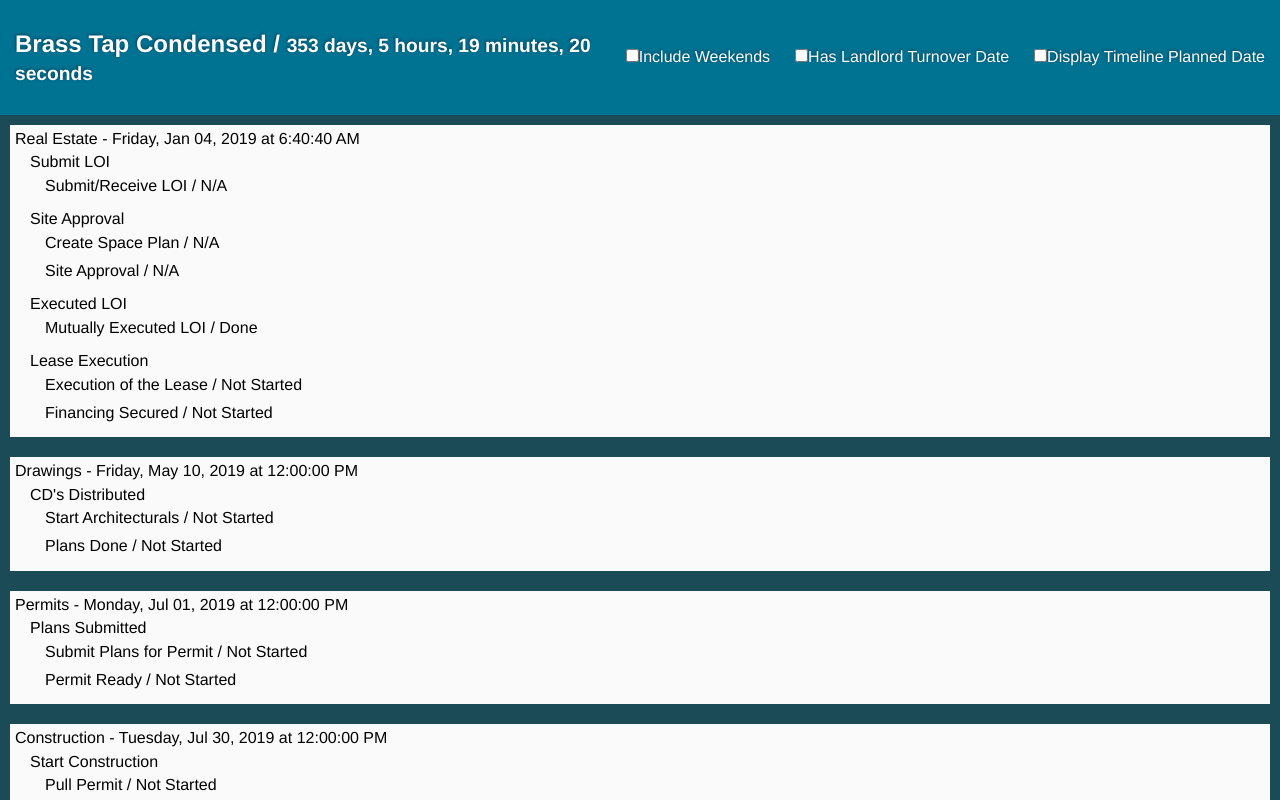
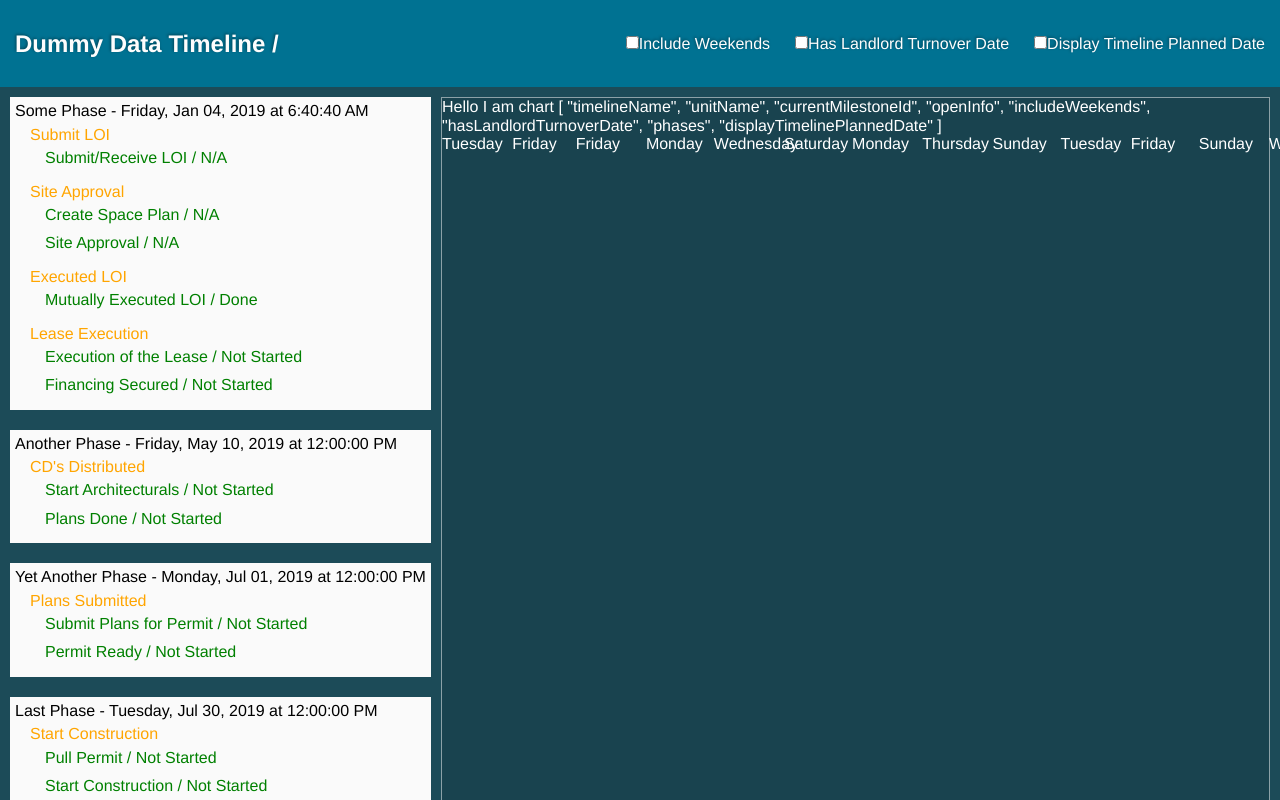
Before and after one commit to thegoodideaco/synuma-gantt, a Vue app in the folder gantt/standalone/vue-gantt-playground/: page /#/ in a window 1280 px wide. Built offline with nearby package versions, Linux system fonts and the light colour scheme.

Commit message:
added d3 date and time logic

```diff
--- a/gantt/standalone/vue-gantt-playground/jsconfig.json
+++ b/gantt/standalone/vue-gantt-playground/jsconfig.json
@@ -13,6 +13,7 @@
     "sourceMap": false,
     "noImplicitAny": false,
     "noImplicitThis": false,
+    "checkJs": false,
     "baseUrl": ".",
     "paths": {
       "*": ["/*"],
@@ -25,7 +26,7 @@
     "src/**/*.ts",
     "src/**/*.js",
     "src/**/*.tsx",
-    "src/**/*.vue",
+    // "src/**/*.vue",
     "tests/**/*.ts",
     "tests/**/*.tsx"
   ],
--- a/gantt/standalone/vue-gantt-playground/public/data.json
+++ b/gantt/standalone/vue-gantt-playground/public/data.json
@@ -1,6 +1,6 @@
 {
    "data":{
-      "timelineName":"Brass Tap Condensed",
+      "timelineName":"Dummy Data Timeline",
       "unitName":"Olmer, KY",
       "currentMilestoneId":2044,
       "openInfo":{
@@ -13,7 +13,7 @@
          {
             "id":799,
             "order":1,
-            "name":"Real Estate",
+            "name":"Some Phase",
             "startDate":"2019-01-04T06:40:40+00:00",
             "isCurrent":true,
             "milestones":[
@@ -33,8 +33,8 @@
                         "name":"Submit/Receive LOI",
                         "status":5,
                         "statusName":"N/A",
-                        "assignedToFirstName":"Mark",
-                        "assignedToLastName":"Bradford",
+                        "assignedToFirstName":"Ed",
+                        "assignedToLastName":"Zachary",
                         "parentTasks":[
 
                         ],
@@ -82,8 +82,8 @@
                         "name":"Create Space Plan",
                         "status":5,
                         "statusName":"N/A",
-                        "assignedToFirstName":"Mark",
-                        "assignedToLastName":"Bradford",
+                        "assignedToFirstName":"Ed",
+                        "assignedToLastName":"Zachary",
                         "parentTasks":[
 
                         ],
@@ -113,8 +113,8 @@
                         "name":"Site Approval",
                         "status":5,
                         "statusName":"N/A",
-                        "assignedToFirstName":"Mark",
-                        "assignedToLastName":"Bradford",
+                        "assignedToFirstName":"Ed",
+                        "assignedToLastName":"Zachary",
                         "parentTasks":[
 
                         ],
@@ -162,8 +162,8 @@
                         "name":"Mutually Executed LOI",
                         "status":4,
                         "statusName":"Done",
-                        "assignedToFirstName":"Mark",
-                        "assignedToLastName":"Bradford",
+                        "assignedToFirstName":"Ed",
+                        "assignedToLastName":"Zachary",
                         "parentTasks":[
 
                         ],
@@ -211,8 +211,8 @@
                         "name":"Execution of the Lease",
                         "status":1,
                         "statusName":"Not Started",
-                        "assignedToFirstName":"Mark",
-                        "assignedToLastName":"Bradford",
+                        "assignedToFirstName":"Ed",
+                        "assignedToLastName":"Zachary",
                         "parentTasks":[
                            {
                               "order":0,
@@ -250,8 +250,8 @@
                         "name":"Financing Secured",
                         "status":1,
                         "statusName":"Not Started",
-                        "assignedToFirstName":"Mark",
-                        "assignedToLastName":"Bradford",
+                        "assignedToFirstName":"Ed",
+                        "assignedToLastName":"Zachary",
                         "parentTasks":[
                            {
                               "order":0,
@@ -297,7 +297,7 @@
          {
             "id":800,
             "order":2,
-            "name":"Drawings",
+            "name":"Another Phase",
             "startDate":"2019-05-10T12:00:00+00:00",
             "isCurrent":false,
             "milestones":[
@@ -317,8 +317,8 @@
                         "name":"Start Architecturals",
                         "status":1,
                         "statusName":"Not Started",
-                        "assignedToFirstName":"Mark",
-                        "assignedToLastName":"Bradford",
+                        "assignedToFirstName":"Ed",
+                        "assignedToLastName":"Zachary",
                         "parentTasks":[
                            {
                               "order":0,
@@ -356,8 +356,8 @@
                         "name":"Plans Done",
                         "status":1,
                         "statusName":"Not Started",
-                        "assignedToFirstName":"Mark",
-                        "assignedToLastName":"Bradford",
+                        "assignedToFirstName":"Ed",
+                        "assignedToLastName":"Zachary",
                         "parentTasks":[
                            {
                               "order":0,
@@ -403,7 +403,7 @@
          {
             "id":801,
             "order":3,
-            "name":"Permits",
+            "name":"Yet Another Phase",
             "startDate":"2019-07-01T12:00:00+00:00",
             "isCurrent":false,
             "milestones":[
@@ -423,8 +423,8 @@
                         "name":"Submit Plans for Permit",
                         "status":1,
                         "statusName":"Not Started",
-                        "assignedToFirstName":"Mark",
-                        "assignedToLastName":"Bradford",
+                        "assignedToFirstName":"Ed",
+                        "assignedToLastName":"Zachary",
                         "parentTasks":[
                            {
                               "order":0,
@@ -462,8 +462,8 @@
                         "name":"Permit Ready",
                         "status":1,
                         "statusName":"Not Started",
-                        "assignedToFirstName":"Mark",
-                        "assignedToLastName":"Bradford",
+                        "assignedToFirstName":"Ed",
+                        "assignedToLastName":"Zachary",
                         "parentTasks":[
                            {
                               "order":0,
@@ -509,7 +509,7 @@
          {
             "id":802,
             "order":4,
-            "name":"Construction",
+            "name":"Last Phase",
             "startDate":"2019-07-30T12:00:00+00:00",
             "isCurrent":false,
             "milestones":[
@@ -529,8 +529,8 @@
                         "name":"Pull Permit",
                         "status":1,
                         "statusName":"Not Started",
-                        "assignedToFirstName":"Mark",
-                        "assignedToLastName":"Bradford",
+                        "assignedToFirstName":"Ed",
+                        "assignedToLastName":"Zachary",
                         "parentTasks":[
                            {
                               "order":0,
@@ -568,8 +568,8 @@
                         "name":"Start Construction",
                         "status":1,
                         "statusName":"Not Started",
-                        "assignedToFirstName":"Mark",
-                        "assignedToLastName":"Bradford",
+                        "assignedToFirstName":"Ed",
+                        "assignedToLastName":"Zachary",
                         "parentTasks":[
                            {
                               "order":0,
@@ -625,8 +625,8 @@
                         "name":"Construction Complete",
                         "status":1,
                         "statusName":"Not Started",
-                        "assignedToFirstName":"Mark",
-                        "assignedToLastName":"Bradford",
+                        "assignedToFirstName":"Ed",
+                        "assignedToLastName":"Ed",
                         "parentTasks":[
                            {
                               "order":0,
@@ -672,7 +672,7 @@
          {
             "id":803,
             "order":5,
-            "name":"Open",
+            "name":"Just Kidding!",
             "startDate":"2019-12-13T12:00:00+00:00",
             "isCurrent":false,
             "milestones":[
@@ -692,8 +692,8 @@
                         "name":"Opening Day",
                         "status":1,
                         "statusName":"Not Started",
-                        "assignedToFirstName":"Mark",
-                        "assignedToLastName":"Bradford",
+                        "assignedToFirstName":"Ed",
+                        "assignedToLastName":"Zachary",
                         "parentTasks":[
                            {
                               "order":0,
--- /dev/null
+++ b/gantt/standalone/vue-gantt-playground/src/components/gantt/GanttChart.vue
@@ -0,0 +1,225 @@
+<template>
+  <div class="gantt">
+    Hello I am chart {{ value.data | asKeys }}
+
+    <div class="ticks">
+      <div v-for="(item, index) in timeTicks"
+           :key="index"
+           :style="{left: `${item.x}px`}">
+        {{ item.value | formatDate }}
+      </div>
+    </div>
+  </div>
+</template>
+
+<script>
+import * as d3 from 'd3'
+export default {
+  filters: {
+    /**
+     * @type {{} => string[]}
+     */
+    asKeys(val) {
+      return Object.keys(val)
+    },
+    formatDate(dateStr) {
+      const f = d3.timeFormat('%A')(new Date(dateStr))
+      return f
+    }
+  },
+
+  /**
+   * @type {{value: d3.HierarchyNode<GanttDataObject> }}
+   */
+  props: {
+    value: {
+      type: Object,
+      /** @returns {d3.HierarchyNode<GanttDataObject>} */
+      default() {
+        return {
+          data:     {},
+          height:   1,
+          depth:    4,
+          parent:   null,
+          children: null
+        }
+      }
+    }
+  },
+  data() {
+    return {
+      dimensions: null
+    }
+  },
+  computed: {
+    /**
+     * Retrieve all nodes in a flattened linear order
+     * @returns {d3.HierarchyNode<GanttDataObject>[]}
+     */
+    orderedDescendants() {
+      if (!this.value) return
+      const all = []
+
+      /** @type {d3.HierarchyNode<GanttDataObject>} */
+      const v = this.value
+
+      v.eachBefore(n => {
+        all.push(n)
+      })
+
+      // Return all but the root node
+      return all.splice(1)
+    },
+
+    groupedDescendants() {
+      if (this.orderedDescendants) {
+        /** @type {[d3.HierarchyNode<Phase>[], d3.HierarchyNode<Milestone>[], d3.HierarchyNode<Task>[]]} */
+        const [phases, milestones, tasks] = d3
+          .nest()
+          .key(v => v.depth)
+          .sortKeys(d3.ascending)
+          .entries(this.orderedDescendants)
+          .map(v => v.values)
+
+        return {
+          phases,
+          milestones,
+          tasks
+        }
+      }
+    },
+
+    /**
+     * Returns all dates as milliseconds for any object key with 'date' in the name
+     * @returns {number[]}
+     */
+    allDates() {
+      /** @type {d3.HierarchyNode<DescendantItem>[]} */
+      const all = this.orderedDescendants
+
+      const reduced = all.reduce((prev, cur) => {
+        /** @type {d3.HierarchyNode<DescendantItem>} */
+        const { data } = cur
+
+        // debugger
+
+        /** @type {[string, any][]} */
+        const dateEntries = Object.entries(data)
+
+        const dateValues = dateEntries.reduce((p, [k, v]) => {
+          if (k.match(/date/gi) && typeof v === 'string') {
+            const parsed = Date.parse(v)
+            p.push(parsed)
+          }
+
+          return p
+        }, [])
+
+        prev.push(...dateValues)
+
+        return prev
+      }, [])
+
+      return reduced
+
+      // return all.map(v => {
+      //   const { data } = v
+
+      //   return Object.entries(data)
+      //     .filter(e => {
+      //       return e[0].match(/date/gi) && e[1] != null
+      //     })
+      //     .map(d => Date.parse(d[1]))
+      // })
+    },
+
+    dateRange() {
+      if (this.allDates) return d3.extent(this.allDates)
+    },
+
+    /** @returns {Date[]} */
+    timeTicks() {
+      if (this.dateRange && this.dimensions) {
+        const { width } = this.dimensions
+
+
+
+        /** @type {d3.ScaleTime<number,number>} */
+        const s = d3
+          .scaleTime()
+          .domain(this.dateRange)
+          .range([0, width])
+          .nice()
+
+        return s.ticks().map(d => {
+          return {
+            x:     s(d),
+            value: d
+          }
+        })
+      }
+    },
+
+    totalTime() {
+      if (this.dateRange) {
+        const [b, e] = d3.extent(this.dateRange)
+
+        const ms = e - b
+        const s = (ms / 1000) >> 0
+        const m = (s / 60) >> 0
+        const h = (m / 60) >> 0
+        const d = (h / 24) >> 0
+
+        const labels = ['seconds', 'minutes', 'hours', 'days']
+        const values = [s % 60, m % 60, h % 24, d % 365]
+
+        return values
+          .map((v, i) => {
+            return `${v} ${labels[i]}`
+          })
+          .reverse()
+          .join(', ')
+      }
+    }
+  },
+  async mounted() {
+    await this.$nextTick()
+
+    const {
+      bottom,
+      height,
+      left,
+      right,
+      top,
+      width
+    } = this.$el.getBoundingClientRect()
+
+    console.log(this.$el)
+    this.dimensions = {
+      bottom,
+      height,
+      left,
+      right,
+      top,
+      width
+    }
+  },
+  methods: {}
+}
+</script>
+
+<style scoped lang="scss">
+.gantt {
+  width: 100%;
+  height: 100%;
+  position: relative;
+
+  .ticks {
+    position: relative;
+    > * {
+      position: absolute;
+      top: 0;
+    }
+  }
+}
+</style>
--- a/gantt/standalone/vue-gantt-playground/src/main.js
+++ b/gantt/standalone/vue-gantt-playground/src/main.js
@@ -7,7 +7,7 @@
 
 Vue.config.productionTip = false
 
-new Vue({
+window.vue = new Vue({
   router,
   render: h => h(App)
 }).$mount('#app')
--- a/gantt/standalone/vue-gantt-playground/src/views/Home.vue
+++ b/gantt/standalone/vue-gantt-playground/src/views/Home.vue
@@ -34,8 +34,9 @@
     </div>
 
     <!-- Content -->
-    <div>
-      <ul class="phase-list">
+    <div class="gantt__container">
+      <!-- Left Side -->
+      <ul class="gantt__phase-list">
         <!-- Phases -->
         <li v-for="item in phases"
             :key="item.name">
@@ -45,8 +46,8 @@
             {{ item.name }} - {{ item.startDate | formatDate }}
           </span>
 
-          <!-- Phase Milestones -->
-          <ul>
+          <!-- Milestones -->
+          <ul class="gantt__milestone-list">
             <li v-for="(milestone, index) in item.milestones"
                 :key="index">
               <span :title="milestone | stringify"
@@ -56,7 +57,7 @@
               </span>
 
               <!-- Tasks -->
-              <ul>
+              <ul class="gantt__task-list">
                 <li v-for="(task, taskIndex) in milestone.tasks"
                     :key="taskIndex">
                   <span :title="task | stringify"
@@ -70,12 +71,20 @@
           </ul>
         </li>
       </ul>
+
+      <!-- Right Side -->
+      <div class="gantt__chart-container">
+        <!-- Chart Goes Here -->
+        <gantt-chart v-if="hierarchy"
+                     :value="hierarchy" />
+      </div>
     </div>
   </div>
 </template>
 
 <script>
 import * as d3 from 'd3'
+import GanttChart from '@/components/gantt/GanttChart.vue'
 
 export default {
   name:    'Home',
@@ -88,6 +97,9 @@
       return f
     }
   },
+  components: {
+    GanttChart: GanttChart
+  },
   data() {
     return {
       /**
@@ -96,7 +108,10 @@
       result: null,
 
       /** @type {number[]} */
-      dateRange: null
+      dateRange: null,
+
+      /** @type {d3.HierarchyNode<GanttDataObject>} */
+      hierarchy: null
     }
   },
   computed: {
@@ -122,66 +137,39 @@
       }
     },
     totalTime() {
-      if(this.dateRange) {
+      if (this.dateRange) {
         const [b, e] = d3.extent(this.dateRange)
 
         const ms = e - b
-        const s = ms / 1000 >> 0
-        const m = s / 60 >> 0
-        const h = m / 60 >> 0
-        const d = h / 24 >> 0
+        const s = (ms / 1000) >> 0
+        const m = (s / 60) >> 0
+        const h = (m / 60) >> 0
+        const d = (h / 24) >> 0
 
         const labels = ['seconds', 'minutes', 'hours', 'days']
-        const values = [
-          s % 60,
-          m % 60,
-          h % 24,
-          d % 365
-        ]
+        const values = [s % 60, m % 60, h % 24, d % 365]
 
-        return values.map((v, i)=> {
+        return values
+          .map((v, i) => {
             return `${v} ${labels[i]}`
-        }).reverse().join(', ')
+          })
+          .reverse()
+          .join(', ')
       }
     }
   },
   async mounted() {
-    /** @type {{data: GanttDataObject}} */
+    // Fetch Json Data
+    /** @type {{data: DescendantItem}} */
     const { data } = await d3.json('/data.json')
-    this.result = data
+    this.result = Object.freeze(data)
 
-    this.dateRange = this.getAllDates()
+    // Construct a hierarchy wrapper for functionality
+    this.hierarchy = Object.freeze(
+      d3.hierarchy(this.result, v => v.phases || v.milestones || v.tasks)
+    )
   },
   methods: {
-    getAllDates() {
-
-
-
-      /** @type {number[]} */
-      const all = []
-
-      /** @type {GanttDataObject | Phase | Milestone | Task} */
-      const obj = JSON.parse(JSON.stringify(this.result))
-
-      const rootNode = d3.hierarchy(obj, v => v.phases || v.milestones || v.tasks)
-
-      rootNode.eachBefore(v => {
-        const dates = Object.entries(v.data).reduce((prev, cur) => {
-          const [key, val] = cur
-
-          if(key.match(/date/gi) && typeof val === 'string') {
-            const ms = Date.parse(val)
-            prev.push(ms)
-          }
-
-          return prev
-        }, [])
-
-        all.push(...dates)
-      })
-
-      return all
-    },
     showdata(item) {
       console.log(JSON.stringify(item, null, ' '))
     }
@@ -203,7 +191,14 @@
   gap: 25px;
 }
 
-.phase-list {
+.gantt {
+  &__container {
+    display: grid;
+    grid: auto / max-content 1fr;
+    gap: 10px;
+  }
+
+  &__phase-list {
     // list-style: none;
     padding: 0;
     margin: 0;
@@ -225,4 +220,24 @@
       }
     }
   }
+
+  &__milestone-list {
+    color: orange;
+  }
+
+  &__task-list {
+    color: green;
+  }
+
+  &__chart {
+    &-container {
+      color: #fff;
+      display: flex;
+      align-items: center;
+      justify-content: center;
+      background-color: rgba(#000, 0.1);
+      border: 1px solid rgba(#fff, 0.5);
+    }
+  }
+}
 </style>
--- a/gantt/standalone/vue-gantt-playground/src/views/index.d.ts
+++ b/gantt/standalone/vue-gantt-playground/src/views/index.d.ts
@@ -1,4 +1,3 @@
-
 interface GanttDataObject {
   timelineName: string
   unitName: string
@@ -78,3 +77,7 @@
   openDate: string
   operatingWeeks: number
 }
+
+type DescendantItem = GanttDataObject & Phase & Milestone & Task
+
+type RootNode = d3
```
Also changed, not shown: gantt/standalone/vue-gantt-playground/src/shims.d.ts (added, +9 -0 lines). Lines whose indentation alone changed are shown as unchanged.
